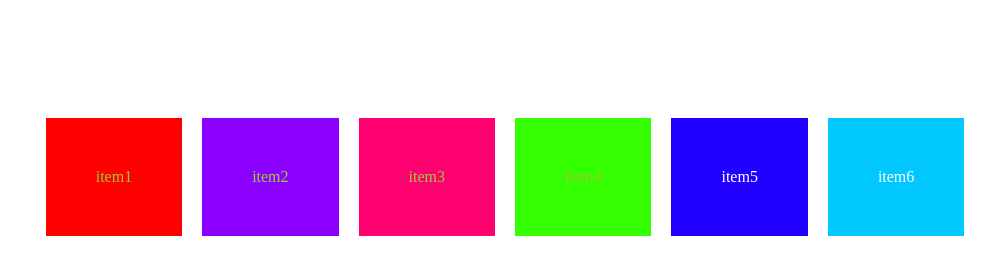
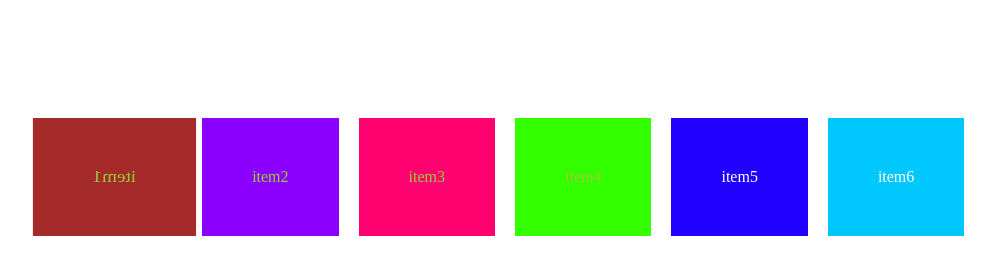
Before and after one commit to Venugopalreddy79/gopal-reddy, a plain HTML site: page index.html in a window 1280 px wide. In both pictures the pointer is over the element "item1". Shown: the whole page, without its empty margins (135-1130 px from the left). Drawn offline with Linux system fonts and the light colour scheme.

Commit message:
Add files via upload

```diff
--- a/styles.css
+++ b/styles.css
@@ -45,4 +45,9 @@ align-items: center;
   color: white;
   background-color: rgb(0, 200, 255);
    padding: 50px;
+   transition: 0.3s ease;
 }
+.item:hover{
+  background-color: brown;
+transform: scaleX(-1.2);
+}
```
